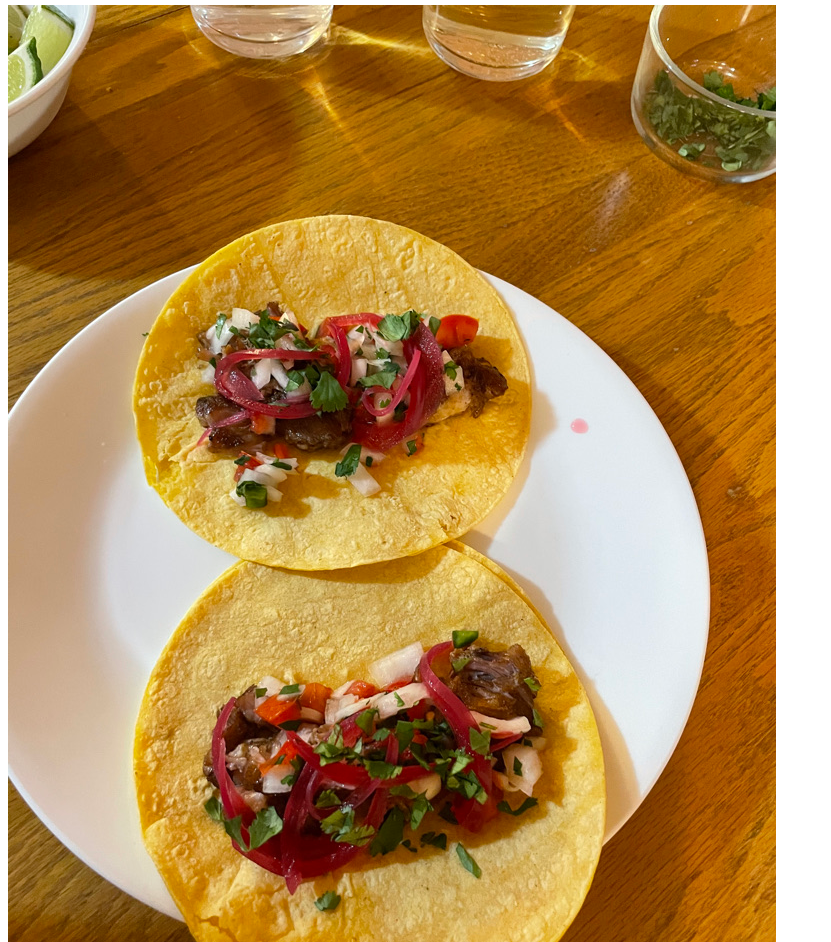
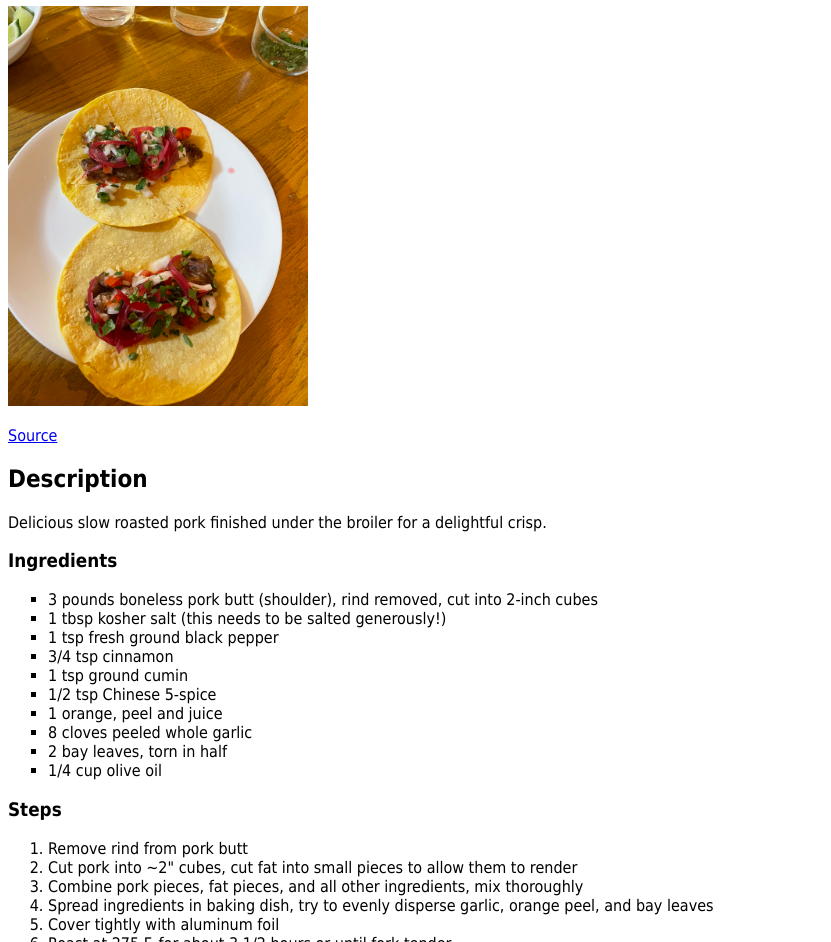
Before and after one commit to acpasnello/odin-recipes, a plain HTML site: page recipes/carnitas.html in a window 1280 px wide. Shown: the part 75-1017 px from the top of the page, without its empty margins (0-831 px from the left). Drawn offline with Linux system fonts and the light colour scheme.

Commit message:
Add declarations to styles.css

```diff
--- a/recipes/carnitas.html
+++ b/recipes/carnitas.html
@@ -4,6 +4,7 @@
     <meta charset="UTF-8">
     <meta http-equiv="X-UA-Compatible" content="IE=edge">
     <meta name="viewport" content="width=device-width, initial-scale=1.0">
+    <link rel="stylesheet" href="../styles.css">
     <title>Document</title>
 </head>
 <body>
--- a/styles.css
+++ b/styles.css
@@ -1,3 +1,12 @@
 html {
     font-family: Tahoma, sans-serif;
 }
+
+img {
+    height: auto;
+    width: 300px;
+}
+
+ul {
+    list-style-type: square;
+}
```
Also changed, not shown: recipes/beefbourguignon.html (+1 -0 lines), recipes/roastedbrusselsprouts.html (+1 -0 lines).
